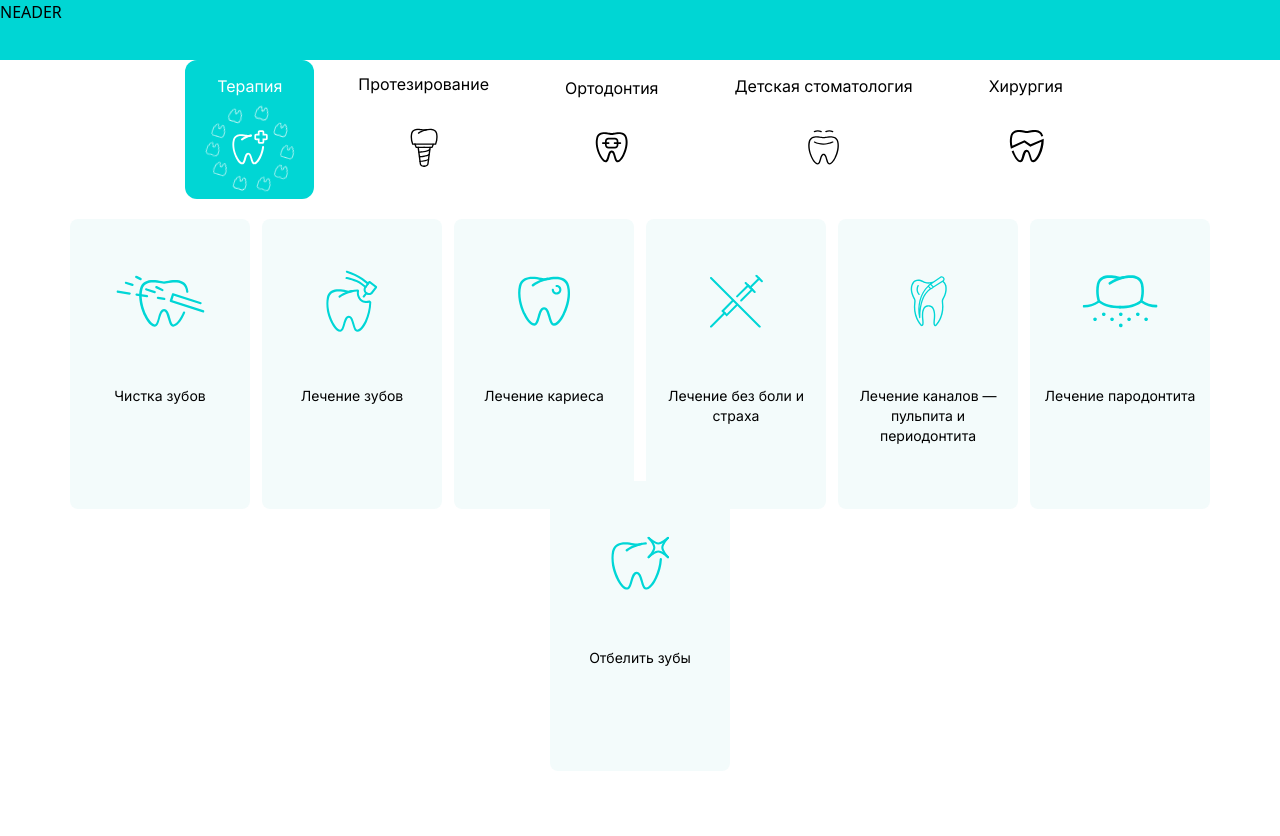
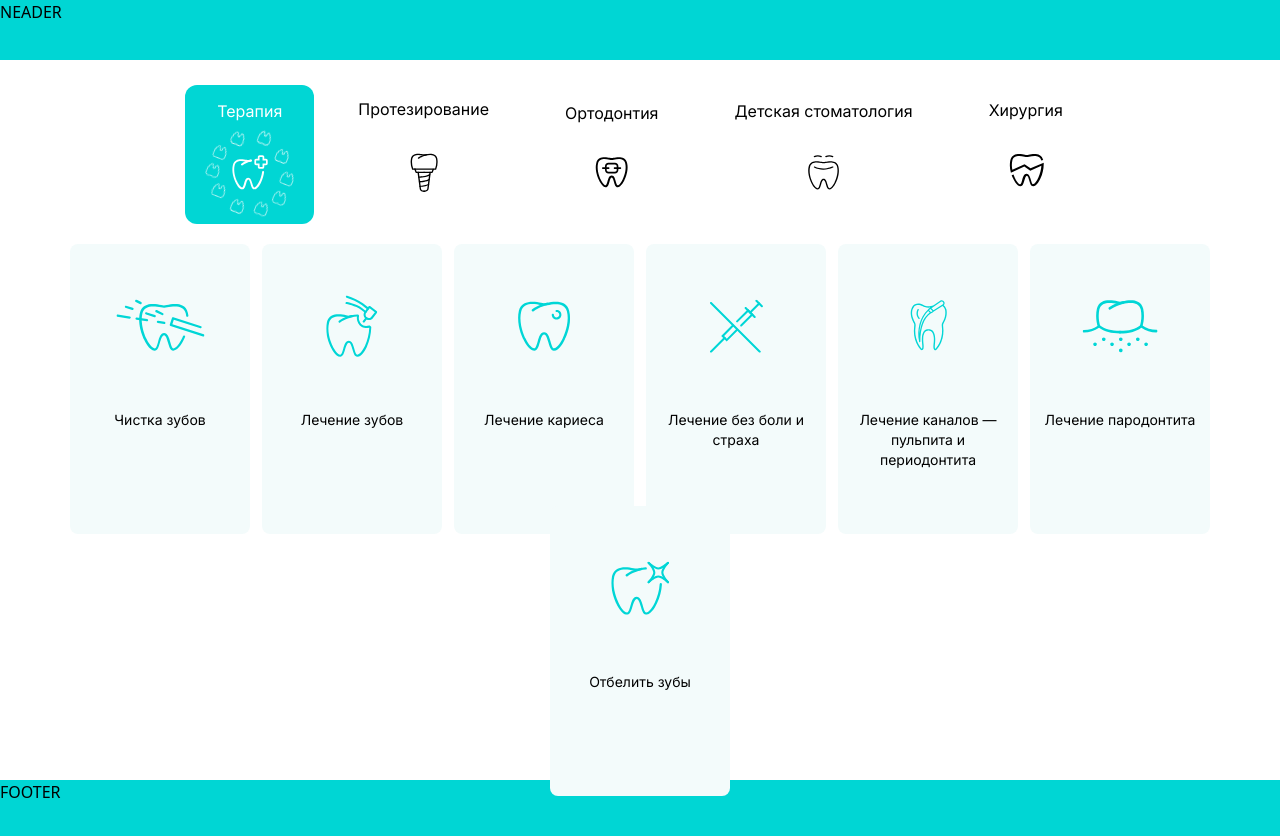
Before and after one commit to a6uxa4/DentisLanding, a Next.js app: page / in a window 1280 px wide. Shown: the top 836 px of the page. Before the commit the page ends 800 px from the top, so only its background shows below. Built offline with nearby package versions, Linux system fonts and the light colour scheme.

Commit message:
setting layout

```diff
--- a/src/Layout/index.tsx
+++ b/src/Layout/index.tsx
@@ -1,6 +1,7 @@
 import { FC, FunctionComponent, PropsWithChildren } from "react";
 import { Header } from "../screens/header";
 import { Inter } from "next/font/google";
+import { Footer } from "@/screens/footer";
 
 interface IProps extends PropsWithChildren {}
 
@@ -11,11 +12,11 @@ export const Layout: FC<IProps> = ({ children }) => {
     <>
       <Header />
       <main
-        className={`w-full h-full m-auto grid place-content-center max-w-[1440px] px-[10px] ${inter.className}`}
+        className={`w-full h-full min-h-[calc(100vh_-_80px)] m-auto grid place-content-center max-w-[1440px] px-[10px] ${inter.className}`}
       >
         {children}
       </main>
-      {/* <Footer /> */}
+      <Footer />
     </>
   );
 };
--- /dev/null
+++ b/src/screens/footer/index.tsx
@@ -0,0 +1,5 @@
+import React from "react";
+
+export const Footer = () => {
+  return <div className="h-[200px] bg-[#00d6d4]">FOOTER</div>;
+};
```
